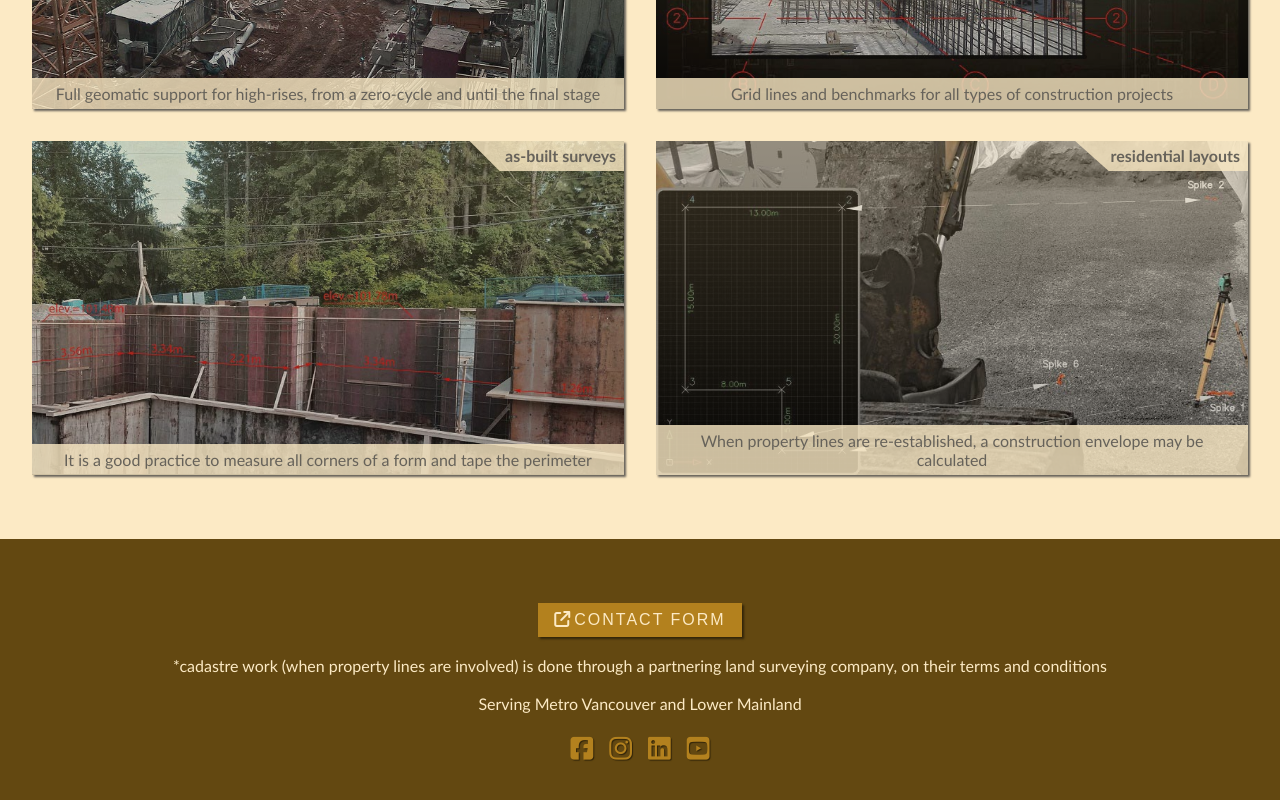
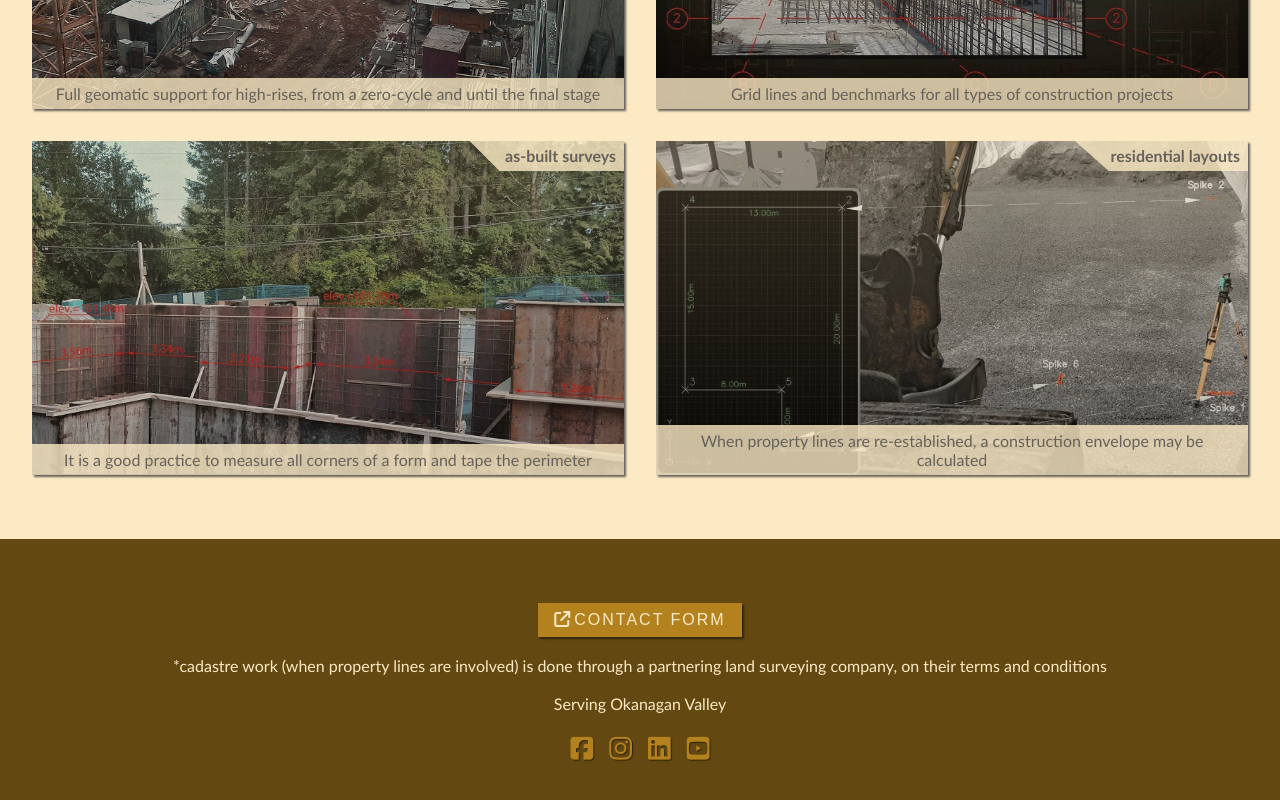
Before and after one commit to Pavel-Gs/landing_page, a React (Create React App) app: page / in a window 1280 px wide. Shown: the part 2440-3240 px from the top of the page. Built offline with nearby package versions, Linux system fonts and the light colour scheme.

Commit message:
changed footer text

```diff
--- a/src/components/Footer.js
+++ b/src/components/Footer.js
@@ -26,7 +26,7 @@ export const FooterStructure = () => {
 				CONTACT FORM
 			</button><br /><br />
 			<p>*cadastre work (when property lines are involved) is done through a partnering land surveying company, on their terms and conditions</p><br />
-			<p>Serving Metro Vancouver and Lower Mainland</p><br />
+			<p>Serving Okanagan Valley</p><br />
 
 			<ul>																					{/* iterate over footer icons (copied from the header) */}
 				{headerIconsList.map((i) => {
```
